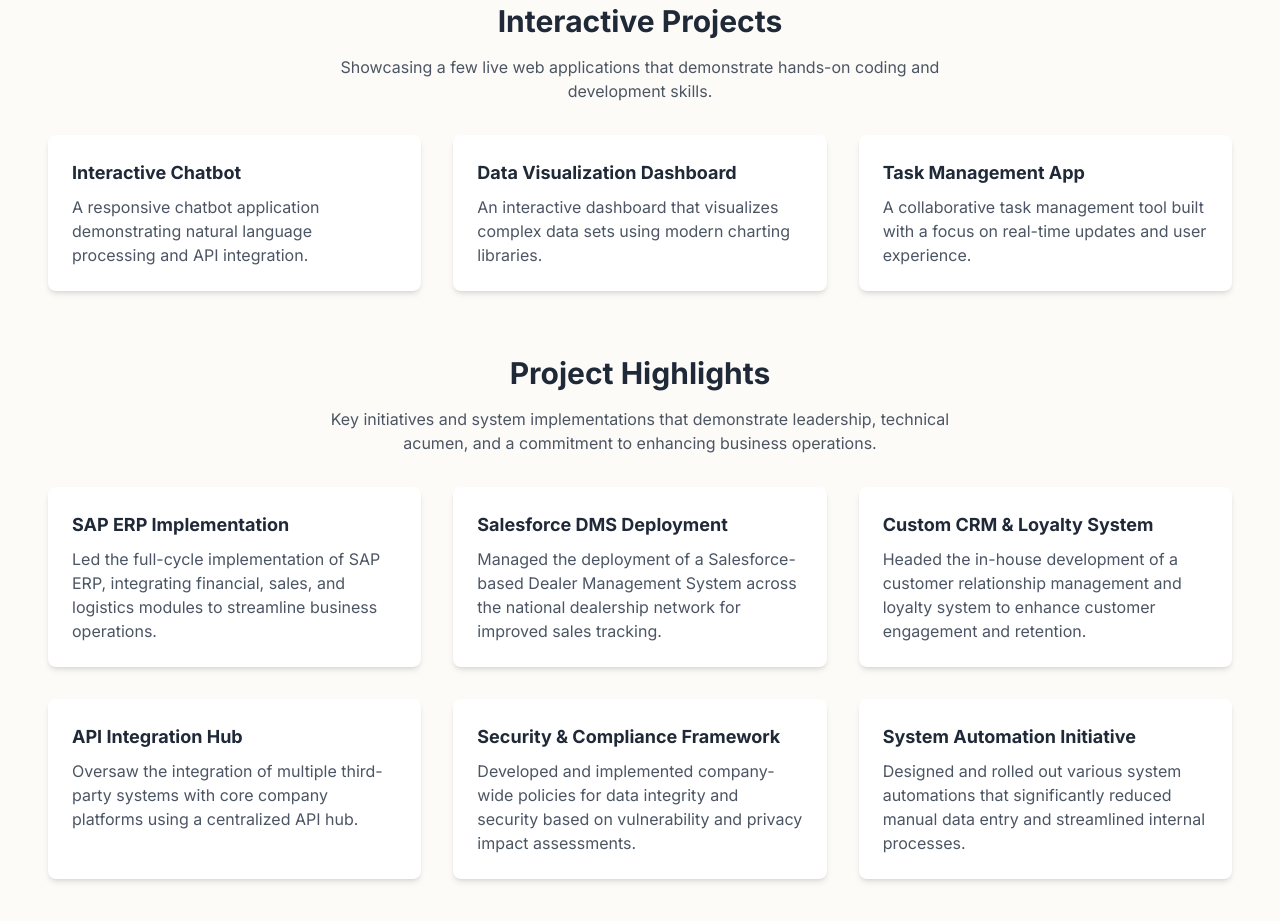
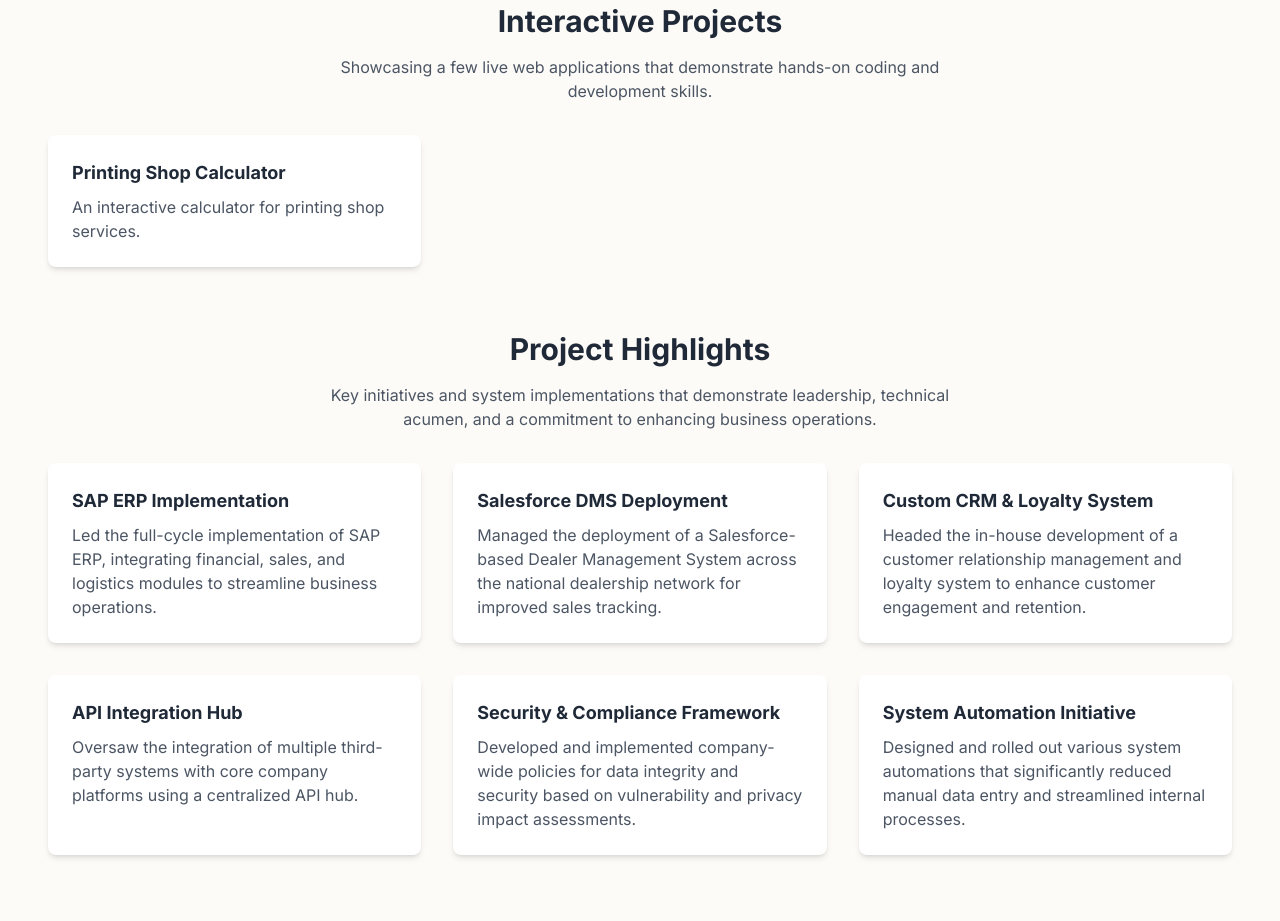
Before and after one commit to lmagtoto88/InteractiveResume, a plain HTML site: page index.html in a window 1280 px wide. Shown: the part 1353-2274 px from the top of the page. Drawn offline with nearby package versions, Linux system fonts and the light colour scheme.

Commit message:
Update index.html

```diff
--- a/index.html
+++ b/index.html
@@ -196,19 +196,9 @@
 
             const appsData = [
                 {
-                    title: 'Interactive Chatbot',
-                    description: 'A responsive chatbot application demonstrating natural language processing and API integration.',
-                    link: 'https://example.com/chatbot-demo' // Updated link to a hypothetical external file
-                },
-                {
-                    title: 'Data Visualization Dashboard',
-                    description: 'An interactive dashboard that visualizes complex data sets using modern charting libraries.',
-                    link: '#'
-                },
-                {
-                    title: 'Task Management App',
-                    description: 'A collaborative task management tool built with a focus on real-time updates and user experience.',
-                    link: '#'
+                    title: 'Printing Shop Calculator',
+                    description: 'An interactive calculator for printing shop services.',
+                    link: 'https://lmagtoto88.github.io/InteractiveResume/PrintingServiceCalculator.html' // Updated link to a hypothetical external file
                 }
             ];
 
```
